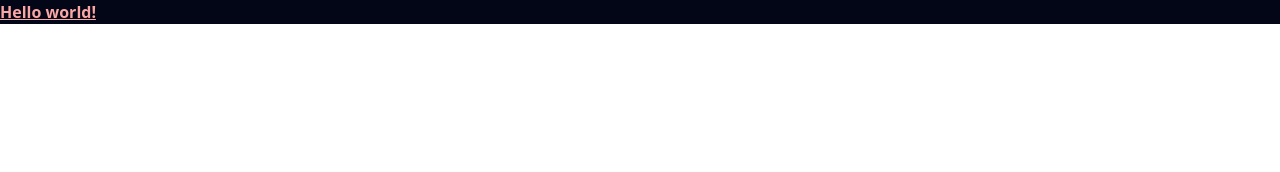
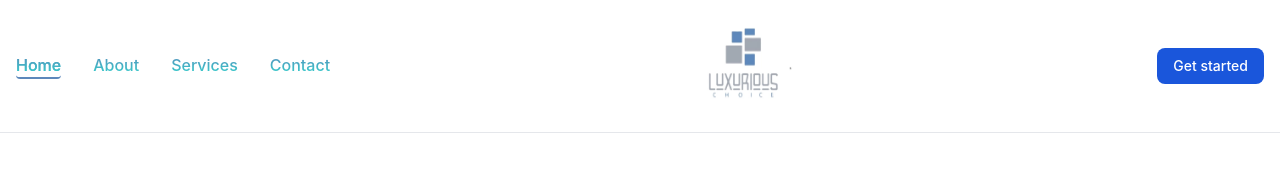
Before and after one commit to Tasks-123/e-commerce, a website: page index.html in a window 1280 px wide. Drawn offline with nearby package versions, Linux system fonts and the light colour scheme.

Commit message:
add navbar

```diff
--- a/index.html
+++ b/index.html
@@ -4,13 +4,82 @@
 <head>
     <meta charset="UTF-8">
     <meta name="viewport" content="width=device-width, initial-scale=1.0">
-    <title>Document</title>
+    <title>e-commerce</title>
     <link rel="stylesheet" href="./src/output.css">
+    <link href="https://cdnjs.cloudflare.com/ajax/libs/flowbite/2.3.0/flowbite.min.css" rel="stylesheet" />
+
+    <style>
+        .gradient-primary {
+            background-image: linear-gradient(180deg, rgba(93, 136, 187, 1) 0%, rgba(47, 215, 205, 1) 100%);
+        }
+
+        .text-gradient {
+            background-image: linear-gradient(180deg, rgba(93, 136, 187, 1) 0%, rgba(47, 215, 205, 1) 100%);
+            -webkit-background-clip: text;
+            background-clip: text;
+            color: transparent;
+        }
+
+        .border-gradient {
+            border-bottom: 2px solid rgba(93, 136, 187, 1);
+        }
+    </style>
 </head>
 
 <body>
-    <h1 class="text-3x bg-slate-950 text-red-300 font-bold underline">
-        Hello world!
-    </h1>
+
+
+    <nav
+        class="bg-white dark:bg-gray-900  w-full  z-20 top-0 start-0 border-b border-gray-200 dark:border-gray-600">
+        <div class="max-w-screen-xl flex flex-wrap items-center justify-between mx-auto p-4">
+            <div class="flex md:order-2 space-x-3 md:space-x-0 rtl:space-x-reverse">
+                <button type="button"
+                    class="text-white bg-blue-700 hover:bg-blue-800 focus:ring-4 focus:outline-none focus:ring-blue-300 font-medium rounded-lg text-sm px-4 py-2 text-center dark:bg-blue-600 dark:hover:bg-blue-700 dark:focus:ring-blue-800">Get
+                    started</button>
+
+                <button data-collapse-toggle="navbar-sticky" type="button"
+                    class="inline-flex items-center p-2 w-10 h-10 justify-center text-sm text-gray-500 rounded-lg md:hidden hover:bg-gray-100 focus:outline-none focus:ring-2 focus:ring-gray-200 dark:text-gray-400 dark:hover:bg-gray-700 dark:focus:ring-gray-600"
+                    aria-controls="navbar-sticky" aria-expanded="false">
+                    <span class="sr-only">Open main menu</span>
+                    <svg class="w-5 h-5" aria-hidden="true" xmlns="http://www.w3.org/2000/svg" fill="none"
+                        viewBox="0 0 17 14">
+                        <path stroke="currentColor" stroke-linecap="round" stroke-linejoin="round" stroke-width="2"
+                            d="M1 1h15M1 7h15M1 13h15" />
+                    </svg>
+                </button>
+            </div>
+            <a href="/" class="flex md:order-1 items-center space-x-3 rtl:space-x-reverse">
+                <img style="height: 100px; width: 100px;" src="assets/images/logo.webp" class="" alt="Logo">
+            </a>
+
+            <div class="items-center justify-between hidden w-full md:flex md:w-auto md:order-3" id="navbar-sticky">
+                <ul class="flex flex-col p-4 md:p-0 mt-4 font-medium border border-gray-100 rounded-lg bg-gray-50 md:space-x-8 rtl:space-x-reverse md:flex-row md:mt-0 md:border-0 md:bg-white dark:bg-gray-800 md:dark:bg-gray-900 dark:border-gray-700">
+                    <li class=" w-[80px] inline-block text-gradient">
+                        <a href="#"
+                            class="px-3 text-gradient block py-2 text-white bg-blue-700 rounded md:bg-transparent md:text-blue-700 md:p-0 md:dark:text-blue-500 border-gradient"
+                            aria-current="page">Home</a>
+                    </li>
+                    <li class="pe-5">
+                        <a href="#"
+                            class="block text-gradient py-2 px-3 text-gray-900 rounded hover:bg-gray-100 md:hover:bg-transparent md:hover:text-blue-700 md:p-0 md:dark:hover:text-blue-500 dark:text-white dark:hover:bg-gray-700 dark:hover:text-white md:dark:hover:bg-transparent dark:border-gray-700">About</a>
+                    </li>
+                    <li class="pe-5">
+                        <a href="#"
+                            class="block  text-gradient py-2 px-3 text-gray-900 rounded hover:bg-gray-100 md:hover:bg-transparent md:hover:text-blue-700 md:p-0 md:dark:hover:text-blue-500 dark:text-white dark:hover:bg-gray-700 dark:hover:text-white md:dark:hover:bg-transparent dark:border-gray-700">Services</a>
+                    </li>
+                    <li class="pe-5">
+                        <a href="#"
+                            class="block text-gradient py-2 px-3 text-gray-900 rounded hover:bg-gray-100 md:hover:bg-transparent md:hover:text-blue-700 md:p-0 md:dark:hover:text-blue-500 dark:text-white dark:hover:bg-gray-700 dark:hover:text-white md:dark:hover:bg-transparent dark:border-gray-700">Contact</a>
+                    </li>
+                </ul>
+            </div>
+        </div>
+    </nav>
+
+
+
+    <script src="https://cdnjs.cloudflare.com/ajax/libs/flowbite/2.3.0/flowbite.min.js"></script>
+
 </body>
+
 </html>
```
Also changed, not shown: tailwind.config.js (+0 -10 lines), assets/images/account.svg (added), assets/images/candlesticks.webp (added), assets/images/cart.svg (added), assets/images/chair.webp (added), assets/images/discount-arrow.webp (added), assets/images/figure.webp (added), assets/images/lamp.webp (added), assets/images/living-room.webp (added), assets/images/logo.webp (added), assets/images/people.webp (added), assets/images/sofa.webp (added), assets/images/table.webp (added), assets/images/vase-border.png (added), 4 more files.
